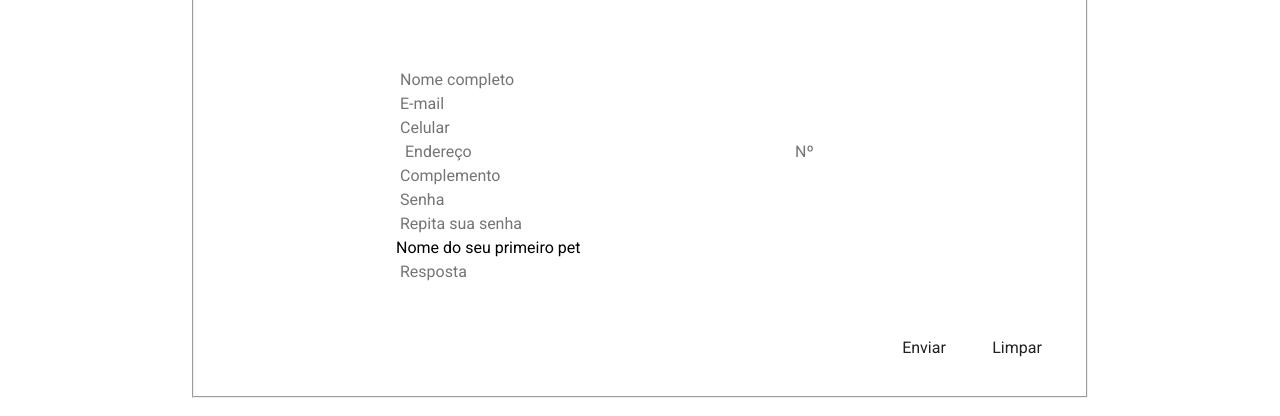
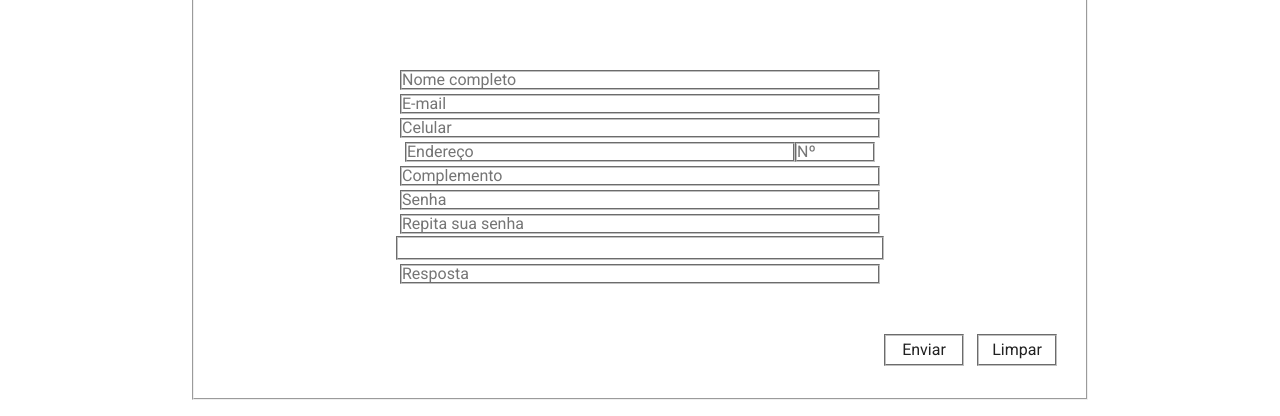
Before and after one commit to stephanizatta/findmypet, a Vue app: page /#/login in a window 1280 px wide. Both pictures are taken after a click on the button "CADASTRO". Shown: the part 187-603 px from the top of the page. Built offline with nearby package versions, Linux system fonts and the light colour scheme.

Commit message:
fixed outline border of inputs

```diff
--- a/src/pages/Cadastro.vue
+++ b/src/pages/Cadastro.vue
@@ -12,7 +12,7 @@
         <input v-model="complemento" type="text" class="inputs" id="complemento" placeholder="Complemento"> <br>
         <input v-model="senha" type="password" class="inputs" id="senha" placeholder="Senha"> <br>
         <input v-model="repita_senha" type="password" class="inputs" id="repita-senha" placeholder="Repita sua senha"> <br>
-        <select name="pergunta-seguranca" class="inputs" id="pergunta-seguranca">
+        <select v-model="pergunta_seguranca" name="pergunta-seguranca" class="inputs" id="pergunta-seguranca">
           <option value="nm-primeiro-pet">Nome do seu primeiro pet</option>
           <option value="anos-primeiro-pet">Com quantos anos teve seu primeiro pet</option>
           <option value="quantos-pets-teve">Quantos pets você já teve</option>
@@ -23,13 +23,17 @@
         <input v-model="resposta" type="text" class="inputs" id="resposta" placeholder="Resposta"> <br><br>
 
         <div id="div-botoes">
-          <input type="submit" class="botoes" id="btn-limpar" name="btn-limpar" value="Limpar" @click="limparCampos()">
+          <input type="reset" class="botoes" id="btn-limpar" name="btn-limpar" value="Limpar">
           <input type="submit" class="botoes" id="btn-enviar" name="btn-enviar" value="Enviar" @click="verificaCampos()">
         </div>
       </fieldset>
     </form>
   </div>
 </template>
+
+<script>
+
+</script>
 
 <style>
   fieldset{
@@ -72,6 +76,7 @@
     width: 5rem;
     margin-right: 13px;
     float: right;
+    border: 2px groove rgb(192, 192, 192);
   }
 
   .botoes:hover {
@@ -81,12 +86,6 @@
   .inputs{
     width: 30rem;
     height: 1.2rem;
-    box-shadow: 15px;
-    border: 80px;
-    outline: 15%;
+    border: 2px groove rgb(192, 192, 192);
   }
 </style>
-
-<script>
-
-</script>
```
Lines whose indentation alone changed are shown as unchanged.
